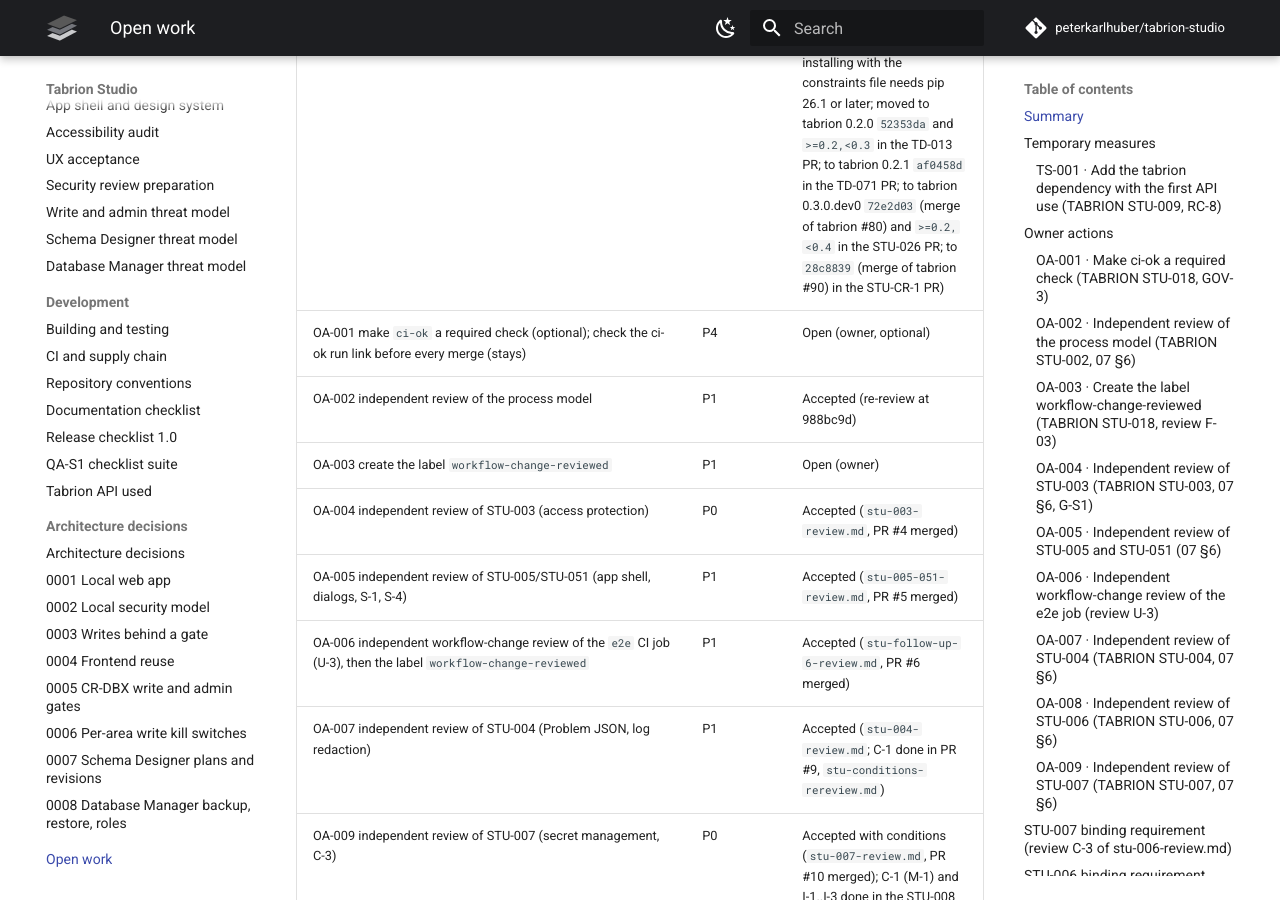
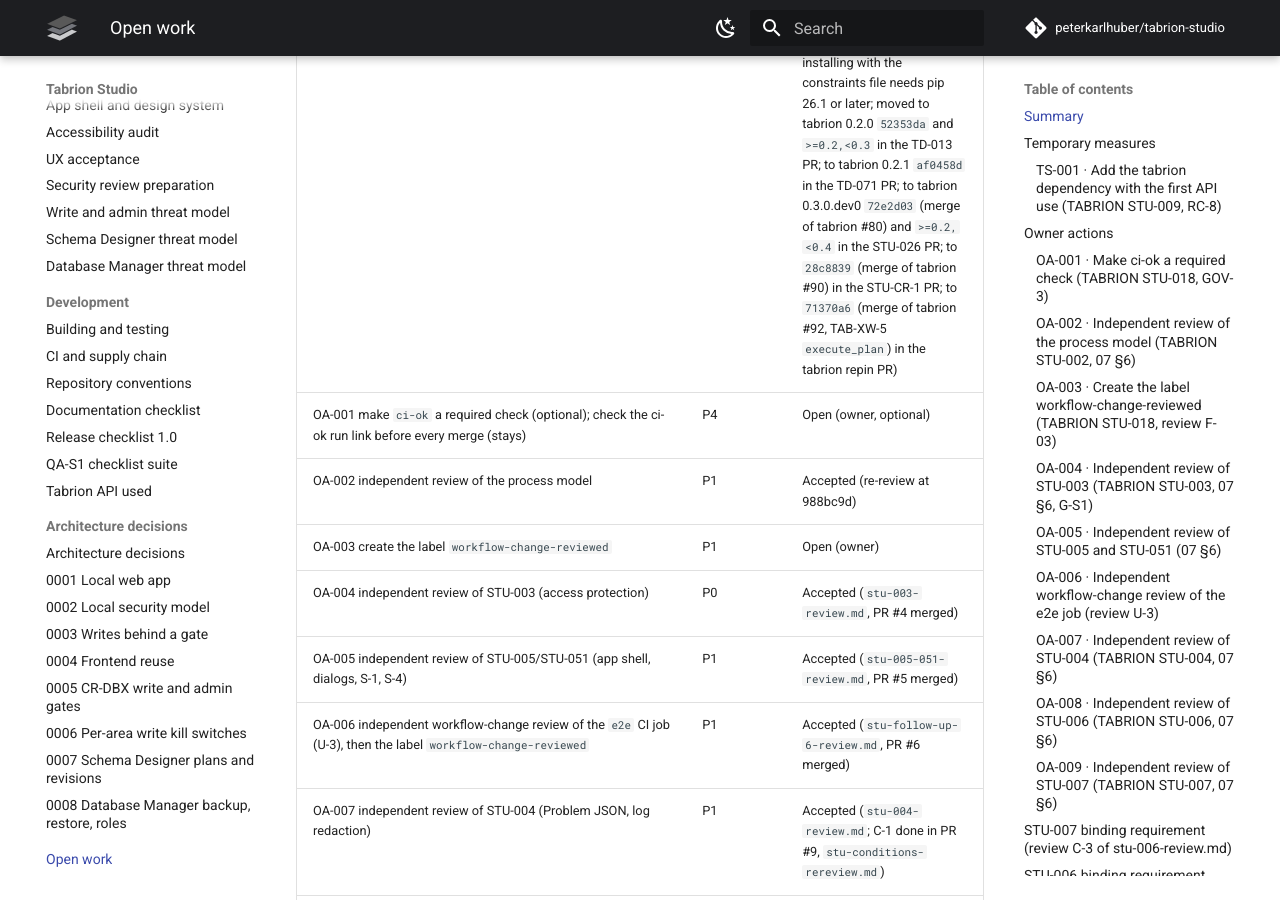
Before and after one commit to peterkarlhuber/tabrion-studio, an MkDocs documentation site: the page built from docs/TODO.md, in a window 1280 px wide and 900 px high, scrolled down 4513 px. Built offline with MkDocs 1.6.1 and Material for MkDocs 9.7.7, drawn with Linux system fonts in a browser that asks for light colours; comment, search, counter and statistics services are not loaded.

Commit message:
Pin tabrion at the merge commit of tabrion #92
Moves the full-SHA tabrion pin from 28c8839 to 71370a6, which adds TAB-XW-5
execute_plan for STU-CR-5 and raises tabrion's psycopg floor to 3.2.3 (the
Studio lock has psycopg 3.3.9). Studio uses none of the new names yet.

Co-Authored-By: Claude Opus 5.5 <noreply@anthropic.com>
Claude-Session: https://claude.ai/code/session_011tY7TC7Nu5VGro3DJGJcv8

```diff
--- a/docs/TODO.md
+++ b/docs/TODO.md
@@ -153,7 +153,7 @@
 
 | Item | Priority | Status |
 |---|---|---|
-| TS-001 add the tabrion dependency with STU-009 | P1 | Done (PR #15: `tabrion[postgres,sqlalchemy]>=0.1,<0.2`, tabrion v0.1.0 `d5821fa` pinned by full SHA in `constraints/tabrion-integration.txt`, no PyPI; installing with the constraints file needs pip 26.1 or later; moved to tabrion 0.2.0 `52353da` and `>=0.2,<0.3` in the TD-013 PR; to tabrion 0.2.1 `af0458d` in the TD-071 PR; to tabrion 0.3.0.dev0 `72e2d03` (merge of tabrion #80) and `>=0.2,<0.4` in the STU-026 PR; to `28c8839` (merge of tabrion #90) in the STU-CR-1 PR) |
+| TS-001 add the tabrion dependency with STU-009 | P1 | Done (PR #15: `tabrion[postgres,sqlalchemy]>=0.1,<0.2`, tabrion v0.1.0 `d5821fa` pinned by full SHA in `constraints/tabrion-integration.txt`, no PyPI; installing with the constraints file needs pip 26.1 or later; moved to tabrion 0.2.0 `52353da` and `>=0.2,<0.3` in the TD-013 PR; to tabrion 0.2.1 `af0458d` in the TD-071 PR; to tabrion 0.3.0.dev0 `72e2d03` (merge of tabrion #80) and `>=0.2,<0.4` in the STU-026 PR; to `28c8839` (merge of tabrion #90) in the STU-CR-1 PR; to `71370a6` (merge of tabrion #92, TAB-XW-5 `execute_plan`) in the tabrion repin PR) |
 | OA-001 make `ci-ok` a required check (optional); check the ci-ok run link before every merge (stays) | P4 | Open (owner, optional) |
 | OA-002 independent review of the process model | P1 | Accepted (re-review at 988bc9d) |
 | OA-003 create the label `workflow-change-reviewed` | P1 | Open (owner) |
```
Also changed, not shown: CHANGELOG.md (+4 -0 lines), 4 other files.
